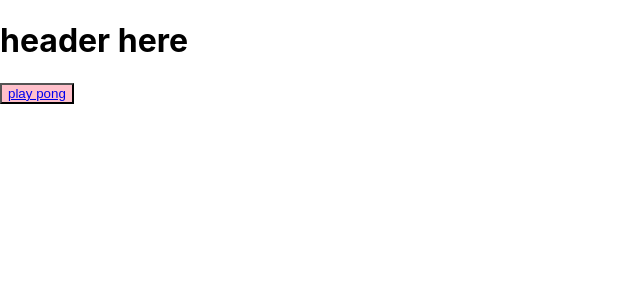
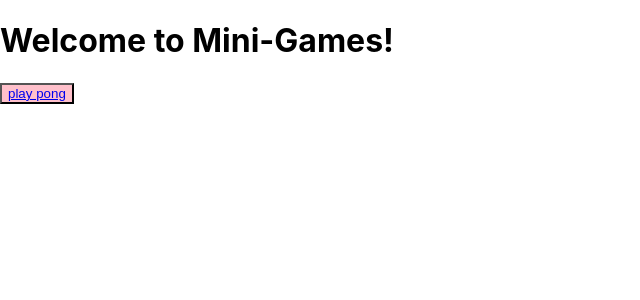
Before and after one commit to bellaroyle/mini-games, a React (Create React App) app: page / in a window 1280 px wide. Shown: the top 300 px of the page, without its empty margins (0-640 px from the left). Built offline with nearby package versions, Linux system fonts and the light colour scheme.

Commit message:
uodate header

```diff
--- a/src/components/Header.jsx
+++ b/src/components/Header.jsx
@@ -3,7 +3,7 @@ import React from 'react';
 export default function Header() {
   return (
     <div>
-      <h1>header here </h1>
+      <h1>Welcome to Mini-Games!</h1>
     </div>
   );
 }
```
